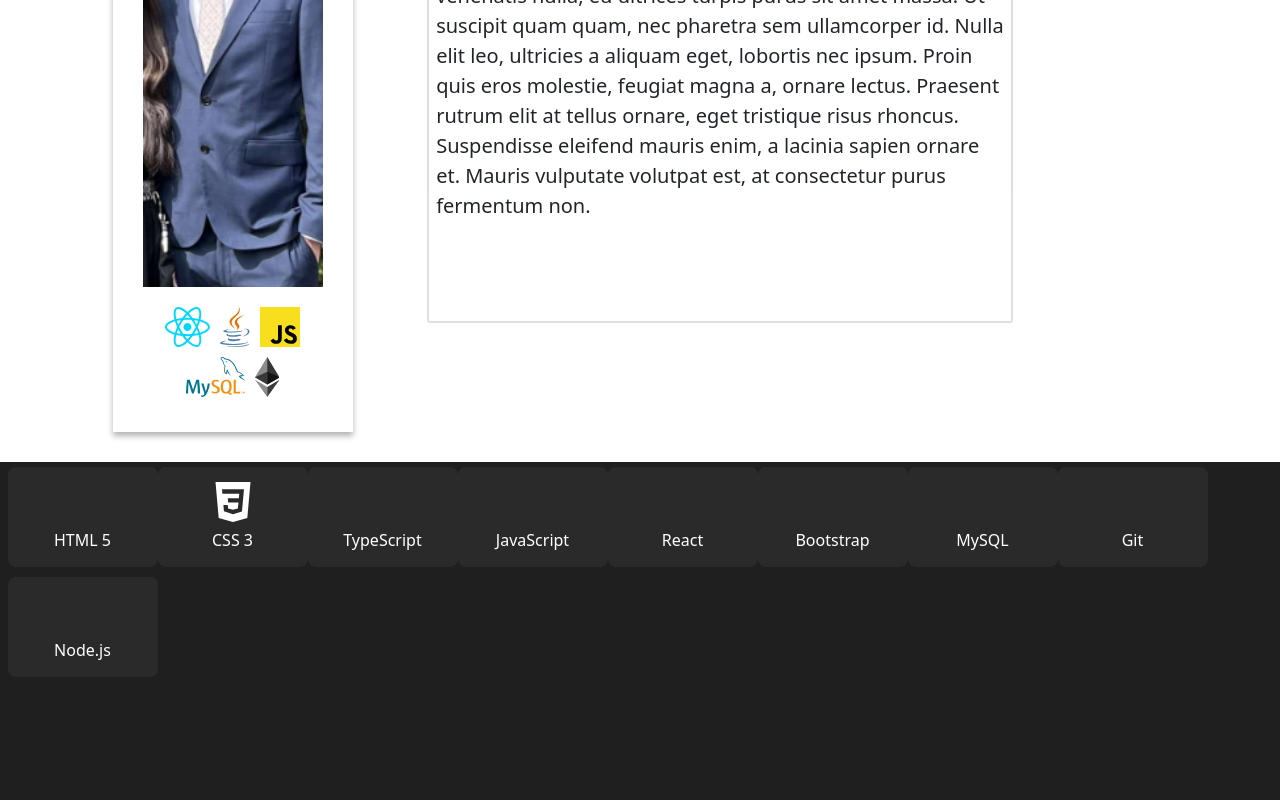
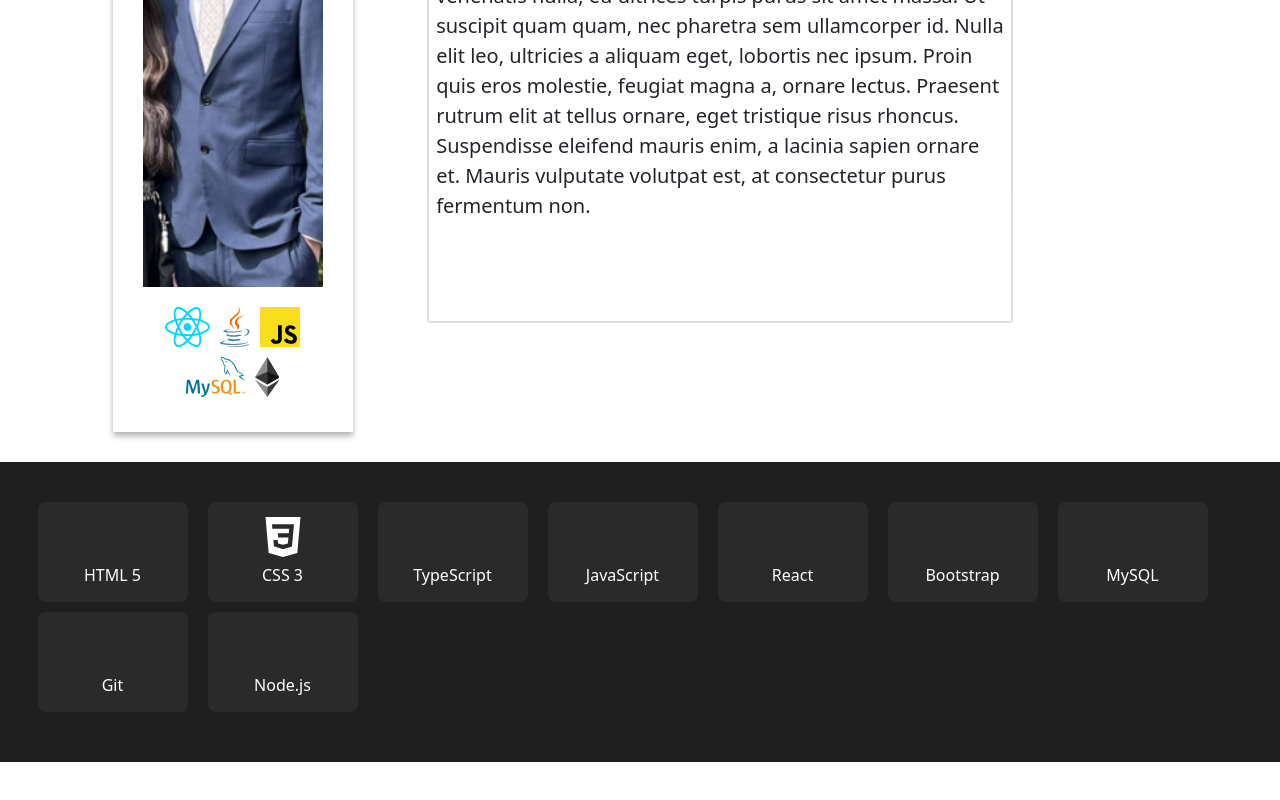
Before and after one commit to MathiasHS/portfolio, a React (Create React App) app: page / in a window 1280 px wide. Shown: the part 1077-1877 px from the top of the page. After the commit the page ends 1839 px from the top, so only its background shows below. Built offline with nearby package versions, Linux system fonts and the light colour scheme; some icons are missing.

Commit message:
Endelig ville div'n bli sentrert i midten vertikaltgit add .!

```diff
--- a/src/App.scss
+++ b/src/App.scss
@@ -83,14 +83,15 @@ header {
     margin: 5px 0;
     border-radius: 8px;
 	display: inline-block;
-	justify-content: space-between;
+
 
 }
 
 .skills {
     background: #1f1f1f;
-    // min-height: 200px;
-    // width: 100%;
+    height: 300px;
     overflow: hidden;
-    padding-bottom: 10%;
+	display: flex;
+	align-items: center;
+	justify-content: center;
 }
--- a/src/components/SkillsList.js
+++ b/src/components/SkillsList.js
@@ -9,10 +9,11 @@ export default function SkillsList(props) {
 
   return (
         <Row>
+          <Container className='aligner' >
           {portfolioData.map((info, index) =>
-            <ul style={{listStyleType: "none", justifyContent: "space-between"}} >
+            <ul style={{listStyleType: "none", justifyContent: "space-around"}} >
               {info.skills.icons.map((skills) =>
-                <li style={{float: "left"}}>
+                <li style={{float: "left", marginRight: "1rem", marginLeft: "1rem"}}>
                   <SkillItem
                     // key={name.toString()}
                     name={skills.name}
@@ -22,6 +23,7 @@ export default function SkillsList(props) {
               )}
             </ul>
           )}
+          </Container>
         </Row>
   );
 }
```
